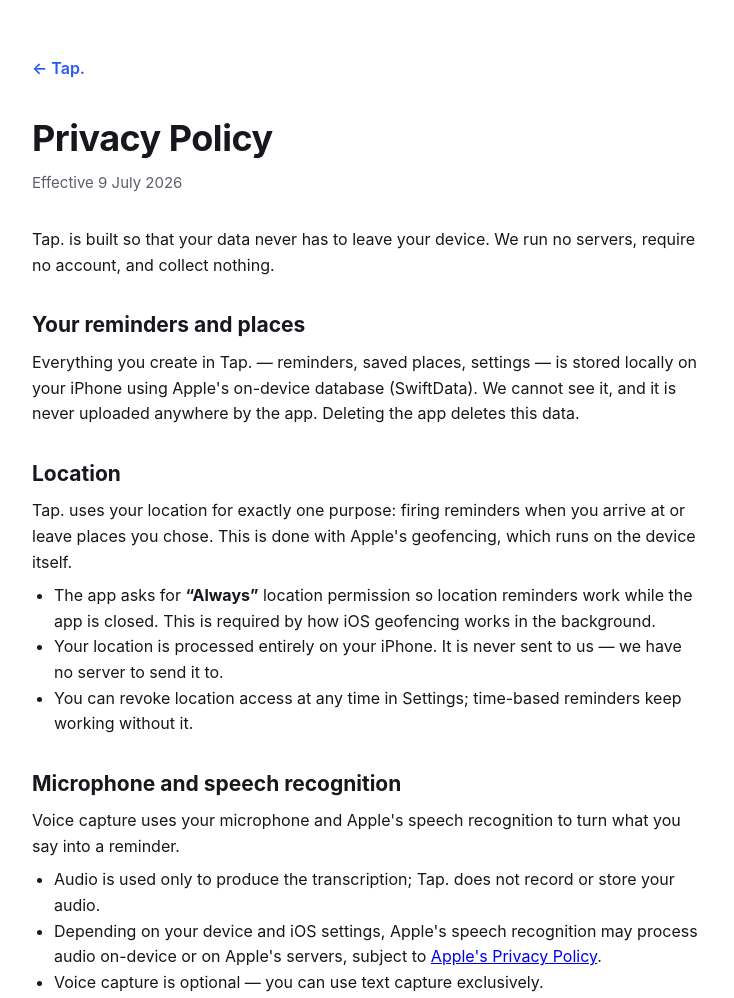
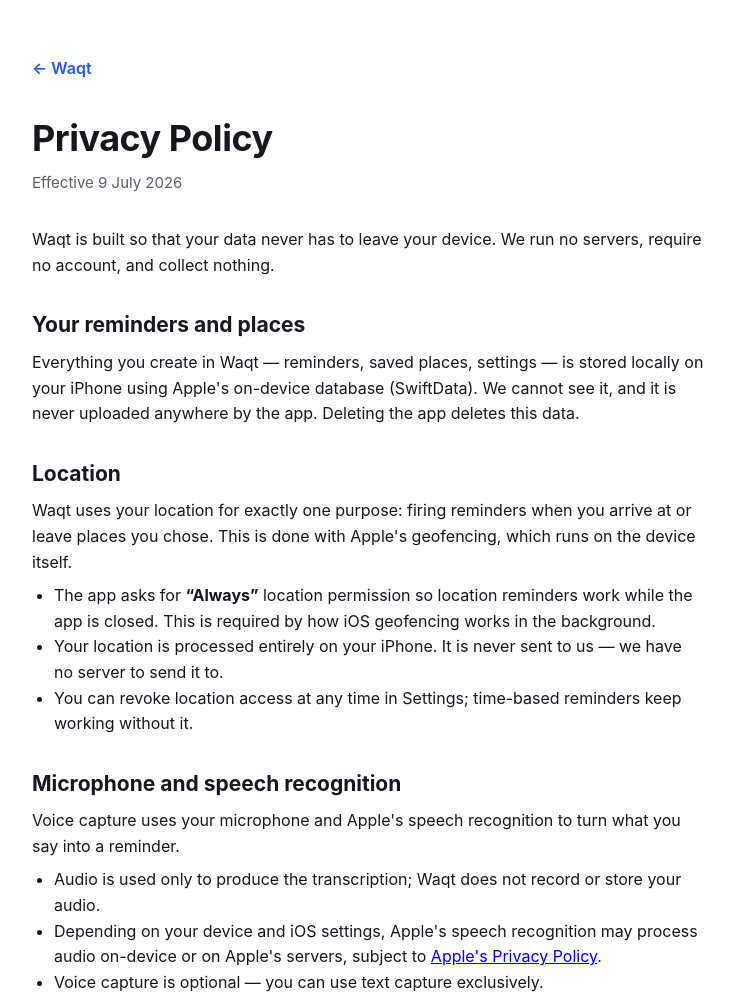
Before and after one commit to d-aboalsaud/Tap-Reminders, a plain HTML site: page docs/privacy.html in a window 1280 px wide. Shown: the top 998 px of the page, without its empty margins (272-1006 px from the left). Drawn offline with Linux system fonts and the light colour scheme.

Commit message:
Rename website and README to Waqt, use the new icon
Co-Authored-By: Claude Opus 5.5 <noreply@anthropic.com>

```diff
--- a/docs/privacy.html
+++ b/docs/privacy.html
@@ -3,25 +3,25 @@
 <head>
   <meta charset="utf-8" />
   <meta name="viewport" content="width=device-width, initial-scale=1" />
-  <title>Privacy Policy — Tap.</title>
-  <meta name="description" content="Privacy policy for the Tap. reminder app." />
+  <title>Privacy Policy — Waqt</title>
+  <meta name="description" content="Privacy policy for the Waqt reminder app." />
   <link rel="icon" type="image/png" href="icon.png" />
   <link rel="stylesheet" href="style.css" />
 </head>
 <body>
 
   <main class="doc">
-    <a class="back" href="index.html">← Tap.</a>
+    <a class="back" href="index.html">← Waqt</a>
     <h1>Privacy Policy</h1>
     <p class="date">Effective 9 July 2026</p>
 
-    <p>Tap. is built so that your data never has to leave your device. We run no servers, require no account, and collect nothing.</p>
+    <p>Waqt is built so that your data never has to leave your device. We run no servers, require no account, and collect nothing.</p>
 
     <h2>Your reminders and places</h2>
-    <p>Everything you create in Tap. — reminders, saved places, settings — is stored locally on your iPhone using Apple's on-device database (SwiftData). We cannot see it, and it is never uploaded anywhere by the app. Deleting the app deletes this data.</p>
+    <p>Everything you create in Waqt — reminders, saved places, settings — is stored locally on your iPhone using Apple's on-device database (SwiftData). We cannot see it, and it is never uploaded anywhere by the app. Deleting the app deletes this data.</p>
 
     <h2>Location</h2>
-    <p>Tap. uses your location for exactly one purpose: firing reminders when you arrive at or leave places you chose. This is done with Apple's geofencing, which runs on the device itself.</p>
+    <p>Waqt uses your location for exactly one purpose: firing reminders when you arrive at or leave places you chose. This is done with Apple's geofencing, which runs on the device itself.</p>
     <ul>
       <li>The app asks for <strong>“Always”</strong> location permission so location reminders work while the app is closed. This is required by how iOS geofencing works in the background.</li>
       <li>Your location is processed entirely on your iPhone. It is never sent to us — we have no server to send it to.</li>
@@ -31,7 +31,7 @@
     <h2>Microphone and speech recognition</h2>
     <p>Voice capture uses your microphone and Apple's speech recognition to turn what you say into a reminder.</p>
     <ul>
-      <li>Audio is used only to produce the transcription; Tap. does not record or store your audio.</li>
+      <li>Audio is used only to produce the transcription; Waqt does not record or store your audio.</li>
       <li>Depending on your device and iOS settings, Apple's speech recognition may process audio on-device or on Apple's servers, subject to <a href="https://www.apple.com/legal/privacy/">Apple's Privacy Policy</a>.</li>
       <li>Voice capture is optional — you can use text capture exclusively.</li>
     </ul>
@@ -47,7 +47,7 @@
     </ul>
 
     <h2>Changes</h2>
-    <p>If a future version of Tap. changes any of the above (for example, optional sync), this policy will be updated before that version is released, and the change will be clearly announced in the app.</p>
+    <p>If a future version of Waqt changes any of the above (for example, optional sync), this policy will be updated before that version is released, and the change will be clearly announced in the app.</p>
 
     <h2>Contact</h2>
     <p>Questions? Email <a href="mailto:d.aboalsaud@gmail.com">d.aboalsaud@gmail.com</a>.</p>
```
Also changed, not shown: docs/index.html (+5 -5 lines), docs/icon.png, 1 other file.
